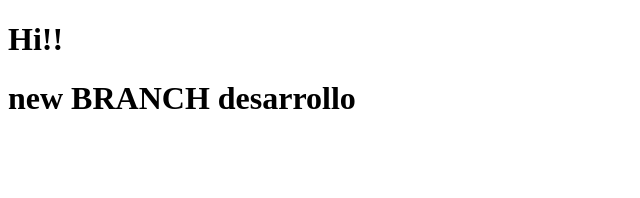
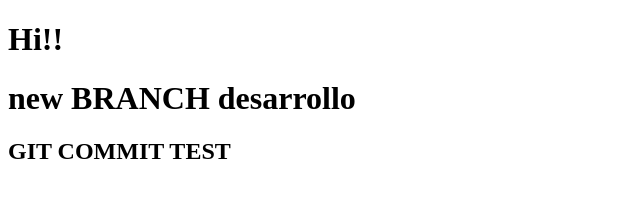
Before and after one commit to MarkJrRomero/ClaseBasicaGit, a plain HTML site: page index.html in a window 1280 px wide. Shown: the whole page, without its empty margins (0-640 px from the left). Drawn offline with Linux system fonts and the light colour scheme.

Commit message:
commit test

```diff
--- a/index.html
+++ b/index.html
@@ -12,5 +12,6 @@
     <h1>Hi!!</h1>
 
     <h1>new BRANCH desarrollo</h1>
+    <h2>GIT COMMIT TEST</h2>
 </body>
 </html>
```
